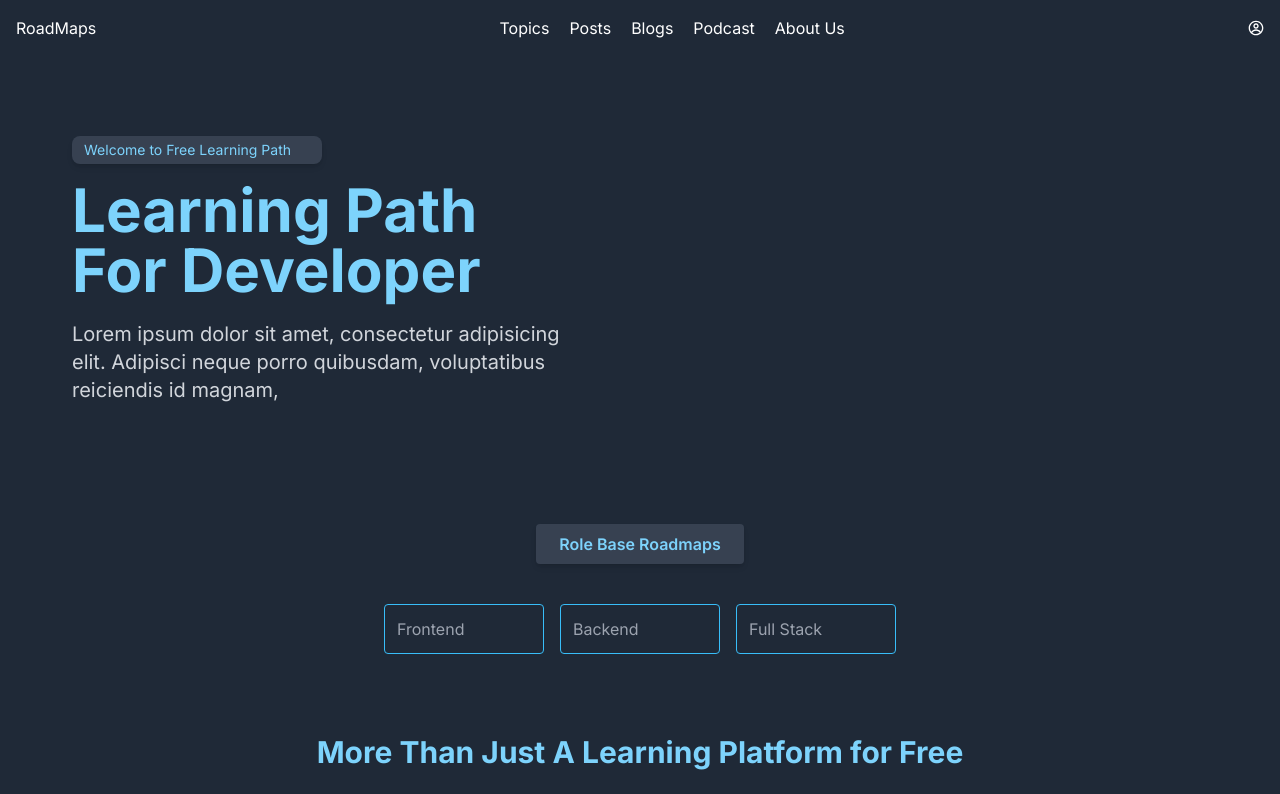
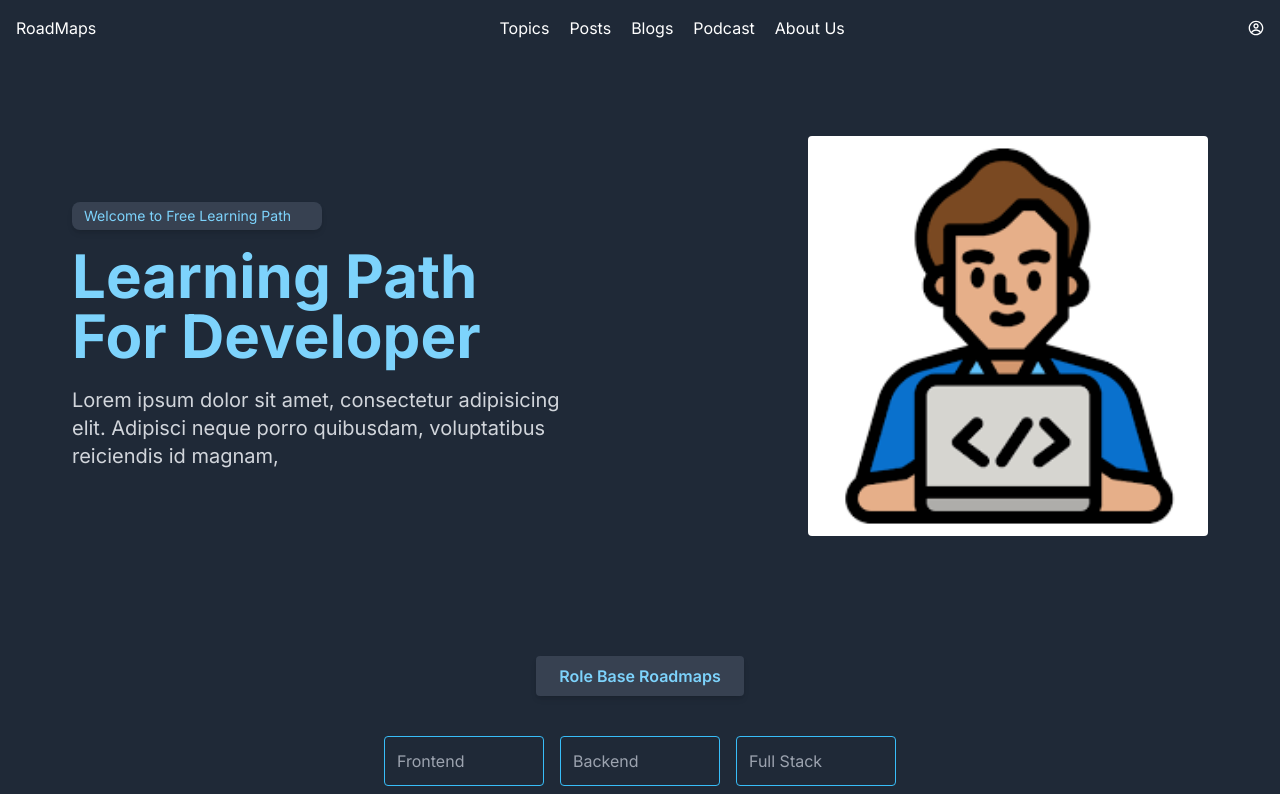
Before and after one commit to Shipon-Roy/roadmaps, a Next.js app: page / in a window 1280 px wide. Shown: the top 794 px of the page. Built offline with nearby package versions, Linux system fonts and the light colour scheme.

Commit message:
image added

```diff
--- a/components/home/Hero.jsx
+++ b/components/home/Hero.jsx
@@ -1,11 +1,13 @@
+"use client";
 import Container from "@/app/ui/Container";
-import React from "react";
+import Image from "next/image";
 
 export default function Hero() {
   return (
     <div>
       <Container>
-        <div className="p-10 border-white rounded my-10">
+        <div className="p-10   my-10 flex justify-between items-center">
+          <div>
             <h1 className="text-[#7dd3fc] max-w-[250px] text-md shadow-md p-2 bg-gray-700 rounded-lg bg-muted px-3 py-1 text-sm">
               Welcome to Free Learning Path
             </h1>
@@ -17,6 +19,16 @@ export default function Hero() {
               neque porro quibusdam, voluptatibus reiciendis id magnam,
             </p>
           </div>
+          <div className=" ">
+            <Image
+              className="rounded"
+              src="/images.png"
+              alt=" "
+              width={400}
+              height={400}
+            />
+          </div>
+        </div>
       </Container>
     </div>
   );
--- a/package.json
+++ b/package.json
@@ -9,6 +9,7 @@
     "lint": "next lint"
   },
   "dependencies": {
+    "@lottiefiles/dotlottie-react": "^0.12.3",
     "autoprefixer": "10.4.15",
     "eslint": "8.48.0",
     "eslint-config-next": "13.4.19",
```
Also changed, not shown: public/images.png (added), 1 other file (tests, documents, lock files or other folders). Lines whose indentation alone changed are shown as unchanged.
